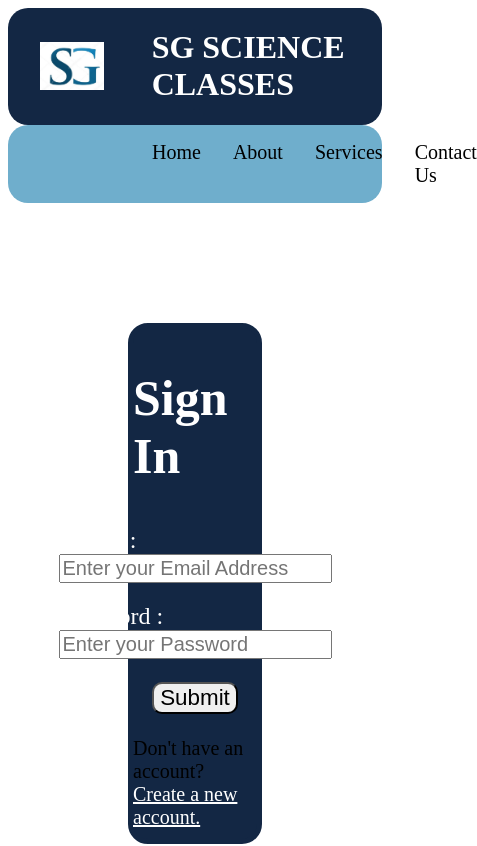
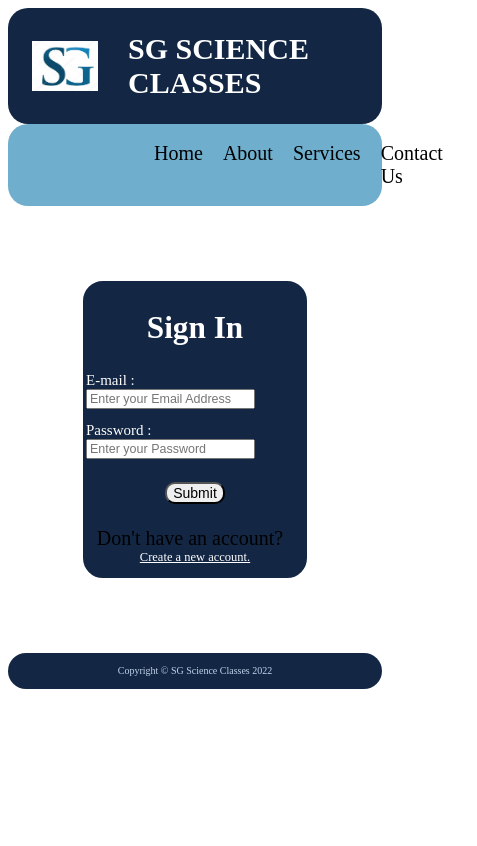
Before and after one commit to omg3604/sg_science_classes, a plain HTML site: page login.html in a window 390 px wide. Shown: the top 846 px of the page, 477 px wide, since content can reach past the window. Drawn offline with Linux system fonts and the light colour scheme.

Commit message:
made responsive

```diff
--- a/loginstyle.css
+++ b/loginstyle.css
@@ -1,23 +1,28 @@
+html{
+    font-size: 10px;
+}
+
 .logo{
-    width: 4rem;
-    height: 3rem;
-    margin-left: 1rem;
+    width: 6.6rem;
+    height: 5rem;
+    margin-left: 2rem;
 }
 .one {
     z-index: 1;
     position: sticky;
-    top:0px;
+    top:0rem;
     display: flex;
     justify-content: space-between;
     background-color: hsl(215, 57%, 17%);
     align-items: center;
-    padding: 0 0 0 1rem;
-    border-radius: 20px;
+    padding: 0.4rem;
+    border-radius: 2rem;
 }
 .name{
     color: white;
     text-align: left;
     font-weight: bolder;
+    font-size: 3rem;
 }
 ul{
     list-style-type: none;
@@ -107,14 +112,14 @@ p a{
 .navbar{
     z-index: 1;
     position: sticky;
-    top:79px;
+    top:8rem;
     background-color: rgb(111, 174, 204);
     border-radius: 20px;
+    padding: 0.8rem;
 }
 
 .navbar li{
     list-style: none;
-    margin:
 }
 
 .navbar ul{
--- /dev/null
+++ b/react-app/package.json
@@ -0,0 +1,5 @@
+{
+  "name": "react-app",
+  "version": "0.1.0",
+  "private": true
+}
--- a/style1.css
+++ b/style1.css
@@ -1,3 +1,4 @@
+
 .logo{
     width: 4rem;
     height: 3rem;
@@ -7,7 +8,9 @@
     position: sticky;
     top: 0px;
     display: flex;
+    align-self: stretch;
     justify-content: space-between;
+    flex-wrap: wrap;
     background-color: hsl(215, 57%, 17%);
     align-items: center;
     padding: 0 0 0 1rem;
@@ -39,6 +42,10 @@ a{
 }
 
 .logoname{
+    flex-shrink: 1;
+    flex-grow:1;
+    flex-basis: content;
+
     display: flex;
     align-items: center;
     gap: 3rem;
@@ -179,6 +186,8 @@ a{
 }
 
 .navbar{
+    display: flex;
+    flex-wrap: wrap;
     position: sticky;
     top:79px;
     background-color: rgb(111, 174, 204);
```
Also changed, not shown: index.html (+6 -4 lines), registerjs.js (added).
